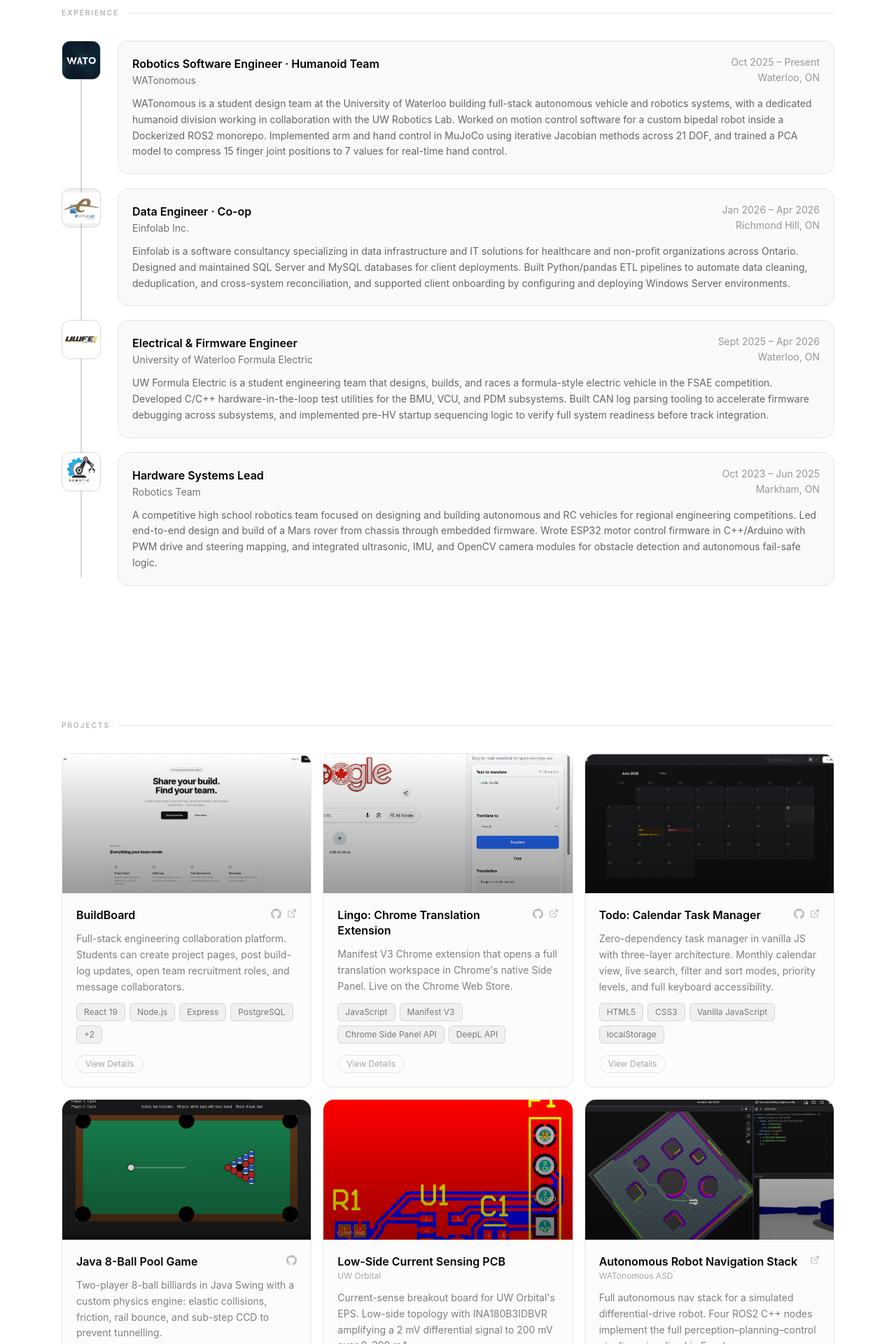
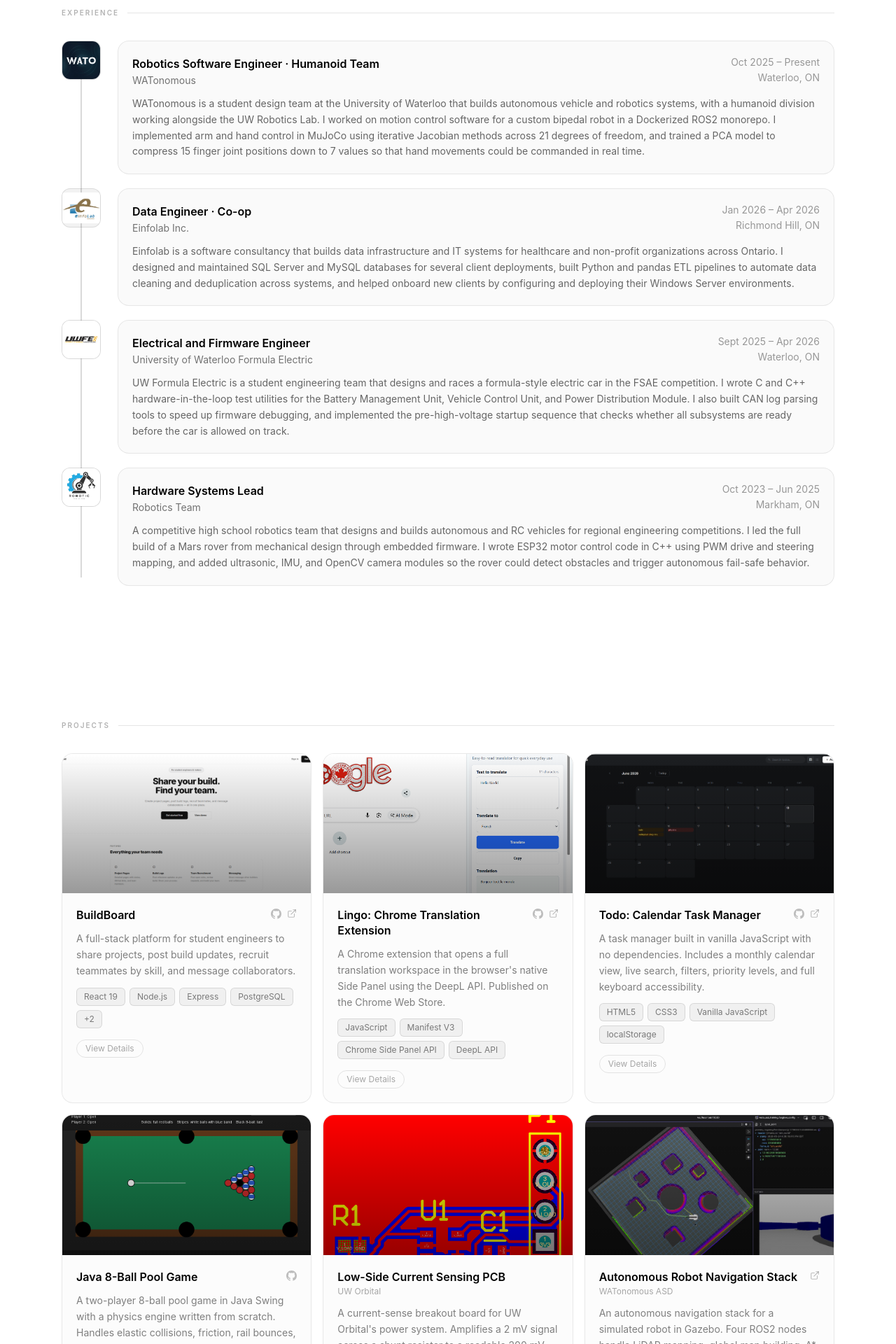
Before and after one commit to rayymondf/personal-site, a Next.js app: page / in a window 1280 px wide. Shown: the part 1480-3400 px from the top of the page at 70% size. Built offline with nearby package versions, Linux system fonts and the light colour scheme.

Commit message:
Update page.tsx

```diff
--- a/app/page.tsx
+++ b/app/page.tsx
@@ -54,7 +54,7 @@
     period: "Oct 2025 – Present",
     location: "Waterloo, ON",
     logo: "/watonomous_logo.jpg",
-    desc: "WATonomous is a student design team at the University of Waterloo building full-stack autonomous vehicle and robotics systems, with a dedicated humanoid division working in collaboration with the UW Robotics Lab. Worked on motion control software for a custom bipedal robot inside a Dockerized ROS2 monorepo. Implemented arm and hand control in MuJoCo using iterative Jacobian methods across 21 DOF, and trained a PCA model to compress 15 finger joint positions to 7 values for real-time hand control.",
+    desc: "WATonomous is a student design team at the University of Waterloo that builds autonomous vehicle and robotics systems, with a humanoid division working alongside the UW Robotics Lab. I worked on motion control software for a custom bipedal robot in a Dockerized ROS2 monorepo. I implemented arm and hand control in MuJoCo using iterative Jacobian methods across 21 degrees of freedom, and trained a PCA model to compress 15 finger joint positions down to 7 values so that hand movements could be commanded in real time.",
   },
   {
     company: "Einfolab Inc.",
@@ -62,15 +62,15 @@
     period: "Jan 2026 – Apr 2026",
     location: "Richmond Hill, ON",
     logo: "/einfolab.webp",
-    desc: "Einfolab is a software consultancy specializing in data infrastructure and IT solutions for healthcare and non-profit organizations across Ontario. Designed and maintained SQL Server and MySQL databases for client deployments. Built Python/pandas ETL pipelines to automate data cleaning, deduplication, and cross-system reconciliation, and supported client onboarding by configuring and deploying Windows Server environments.",
+    desc: "Einfolab is a software consultancy that builds data infrastructure and IT systems for healthcare and non-profit organizations across Ontario. I designed and maintained SQL Server and MySQL databases for several client deployments, built Python and pandas ETL pipelines to automate data cleaning and deduplication across systems, and helped onboard new clients by configuring and deploying their Windows Server environments.",
   },
   {
     company: "University of Waterloo Formula Electric",
-    role: "Electrical & Firmware Engineer",
+    role: "Electrical and Firmware Engineer",
     period: "Sept 2025 – Apr 2026",
     location: "Waterloo, ON",
     logo: "/waterlooformulaelectric_logo.jpg",
-    desc: "UW Formula Electric is a student engineering team that designs, builds, and races a formula-style electric vehicle in the FSAE competition. Developed C/C++ hardware-in-the-loop test utilities for the BMU, VCU, and PDM subsystems. Built CAN log parsing tooling to accelerate firmware debugging across subsystems, and implemented pre-HV startup sequencing logic to verify full system readiness before track integration.",
+    desc: "UW Formula Electric is a student engineering team that designs and races a formula-style electric car in the FSAE competition. I wrote C and C++ hardware-in-the-loop test utilities for the Battery Management Unit, Vehicle Control Unit, and Power Distribution Module. I also built CAN log parsing tools to speed up firmware debugging, and implemented the pre-high-voltage startup sequence that checks whether all subsystems are ready before the car is allowed on track.",
   },
   {
     company: "Robotics Team",
@@ -78,7 +78,7 @@
     period: "Oct 2023 – Jun 2025",
     location: "Markham, ON",
     logo: "/robotics.webp",
-    desc: "A competitive high school robotics team focused on designing and building autonomous and RC vehicles for regional engineering competitions. Led end-to-end design and build of a Mars rover from chassis through embedded firmware. Wrote ESP32 motor control firmware in C++/Arduino with PWM drive and steering mapping, and integrated ultrasonic, IMU, and OpenCV camera modules for obstacle detection and autonomous fail-safe logic.",
+    desc: "A competitive high school robotics team that designs and builds autonomous and RC vehicles for regional engineering competitions. I led the full build of a Mars rover from mechanical design through embedded firmware. I wrote ESP32 motor control code in C++ using PWM drive and steering mapping, and added ultrasonic, IMU, and OpenCV camera modules so the rover could detect obstacles and trigger autonomous fail-safe behavior.",
   },
 ];
 
@@ -100,7 +100,7 @@
     name: "BuildBoard",
     image: "/buildboard-hero.png",
     stack: ["React 19", "Node.js", "Express", "PostgreSQL", "Passport.js", "Vite"],
-    shortDesc: "Full-stack engineering collaboration platform. Students can create project pages, post build-log updates, open team recruitment roles, and message collaborators.",
+    shortDesc: "A full-stack platform for student engineers to share projects, post build updates, recruit teammates by skill, and message collaborators.",
     modalKey: "buildboard",
     repo: "https://github.com/rayymondf/Posting_Platform",
     demo: "https://posting-platform.onrender.com/",
@@ -109,7 +109,7 @@
     name: "Lingo: Chrome Translation Extension",
     image: "/lingo-ext.png",
     stack: ["JavaScript", "Manifest V3", "Chrome Side Panel API", "DeepL API"],
-    shortDesc: "Manifest V3 Chrome extension that opens a full translation workspace in Chrome's native Side Panel. Live on the Chrome Web Store.",
+    shortDesc: "A Chrome extension that opens a full translation workspace in the browser's native Side Panel using the DeepL API. Published on the Chrome Web Store.",
     modalKey: "lingo",
     repo: "https://github.com/rayymondf/Lingo_Seamless_Language_Translator",
     demo: "https://chromewebstore.google.com/detail/lingo-language-translator/okfkakjgiocfbejhmlpfmlbgjgdkddbl",
@@ -118,7 +118,7 @@
     name: "Todo: Calendar Task Manager",
     image: "/todo-app2.png",
     stack: ["HTML5", "CSS3", "Vanilla JavaScript", "localStorage"],
-    shortDesc: "Zero-dependency task manager in vanilla JS with three-layer architecture. Monthly calendar view, live search, filter and sort modes, priority levels, and full keyboard accessibility.",
+    shortDesc: "A task manager built in vanilla JavaScript with no dependencies. Includes a monthly calendar view, live search, filters, priority levels, and full keyboard accessibility.",
     modalKey: "todo",
     repo: "https://github.com/rayymondf/Todo-List-Project",
     demo: "https://rayymondf.github.io/Todo-List-Project/",
@@ -127,7 +127,7 @@
     name: "Java 8-Ball Pool Game",
     image: "/pool-game.png",
     stack: ["Java", "Java Swing", "2D Physics", "OOP"],
-    shortDesc: "Two-player 8-ball billiards in Java Swing with a custom physics engine: elastic collisions, friction, rail bounce, and sub-step CCD to prevent tunnelling.",
+    shortDesc: "A two-player 8-ball pool game in Java Swing with a physics engine written from scratch. Handles elastic collisions, friction, rail bounces, and prevents balls from tunnelling at high speeds.",
     modalKey: "pool",
     repo: "https://github.com/rayymondf/Java-Project-Billards-Game",
     demo: null,
@@ -137,7 +137,7 @@
     subtitle: "UW Orbital",
     image: "/pcb1.png",
     stack: ["Altium Designer", "INA180B3IDBVR", "PCB Design", "Analog Electronics"],
-    shortDesc: "Current-sense breakout board for UW Orbital's EPS. Low-side topology with INA180B3IDBVR amplifying a 2 mV differential signal to 200 mV over 0–200 mA.",
+    shortDesc: "A current-sense breakout board for UW Orbital's power system. Amplifies a 2 mV signal across a shunt resistor to a readable 200 mV output for an MCU ADC.",
     modalKey: "pcb",
     repo: null,
     demo: null,
@@ -147,7 +147,7 @@
     subtitle: "WATonomous ASD",
     image: "/wato-asd.png",
     stack: ["ROS2 Humble", "C++17", "Gazebo", "A*", "Pure Pursuit", "Docker"],
-    shortDesc: "Full autonomous nav stack for a simulated differential-drive robot. Four ROS2 C++ nodes implement the full perception–planning–control pipeline, visualized in Foxglove.",
+    shortDesc: "An autonomous navigation stack for a simulated robot in Gazebo. Four ROS2 nodes handle LiDAR mapping, global map building, A* path planning, and Pure Pursuit control.",
     modalKey: "wato",
     repo: null,
     demo: "https://youtu.be/jMNTflrencM",
@@ -305,7 +305,7 @@
       </div>
       <div className="space-y-4">
         <p className="text-sm text-black/60 dark:text-white/60 leading-relaxed">
-          Full-stack collaboration platform for student engineers, makers, and robotics teams — purpose-built for sharing technical projects, recruiting teammates by skill, posting build logs, and messaging collaborators.
+          BuildBoard is a collaboration platform built for student engineers, makers, and robotics teams. It gives teams a dedicated place to share their technical work, recruit members by skill set, post progress updates, and message each other directly.
         </p>
         <ModalSection title="Architecture">
           <div className="space-y-1">
@@ -343,7 +343,7 @@
       </div>
       <div className="space-y-4">
         <p className="text-sm text-black/60 dark:text-white/60 leading-relaxed">
-          Manifest V3 Chrome extension surfacing a translation workspace inside Chrome&apos;s native Side Panel. No npm packages, no build step. Live on the Chrome Web Store.
+          A Manifest V3 Chrome extension that opens a translation workspace inside the browser's native Side Panel. It has no npm dependencies and no build step, so Chrome loads it directly as a set of static files. Published on the Chrome Web Store.
         </p>
         <ModalSection title="How It Works">
           <div className="space-y-1">
@@ -371,7 +371,7 @@
       </div>
       <div className="space-y-4">
         <p className="text-sm text-black/60 dark:text-white/60 leading-relaxed">
-          Zero-dependency task manager enforcing a strict three-layer architecture (TodoModel / Storage / App). Monthly calendar view, live search, filters, priority levels, tags, and full keyboard accessibility.
+          A task manager built in vanilla JavaScript with no frameworks or dependencies. The code is split into three clear layers: a data model that handles all task logic, a storage layer that reads and writes to localStorage, and a UI layer that connects the two via event delegation.
         </p>
         <ModalSection title="Architecture">
           <div className="space-y-1">
@@ -399,7 +399,7 @@
       </div>
       <div className="space-y-4">
         <p className="text-sm text-black/60 dark:text-white/60 leading-relaxed">
-          Two-player 8-ball billiards with a fully custom physics engine — all collision detection, resolution, and movement dynamics computed from scratch on a Swing Timer game loop.
+          A two-player 8-ball pool game built in Java Swing. All physics are written from scratch on a Swing Timer game loop with no third-party libraries. The engine handles ball-to-ball collisions, friction, cushion bounces, and uses continuous collision detection to prevent fast-moving balls from passing through each other.
         </p>
         <ModalSection title="Physics Engine">
           <div className="space-y-1">
@@ -438,13 +438,13 @@
       </div>
       <div className="space-y-4">
         <p className="text-sm text-black/60 dark:text-white/60 leading-relaxed">
-          Low-side current-sense breakout board for UW Orbital&apos;s Electrical Power System. Measures DC bus current on a 5V rail over 0–200 mA and outputs an analog voltage readable by an MCU ADC.
+          A current sensing breakout board designed for UW Orbital's Electrical Power System. It measures how much current the satellite bus is drawing on a 5V rail (up to 200 mA) and outputs a proportional voltage that a microcontroller ADC can read directly.
         </p>
         <ModalSection title="Design Overview">
           <div className="space-y-1">
-            <ModalRow label="Topology" value="Low-side sensing — shunt between load return and ground." />
-            <ModalRow label="Amplifier" value="INA180B3IDBVR (100 V/V). 2 mV differential amplified to 200 mV at 200 mA." />
-            <ModalRow label="Layout" value="Altium Designer on Orbital's shared Altium 365 workspace. GND copper pour both layers." />
+            <ModalRow label="Topology" value="Low-side sensing places the shunt resistor between the load return path and ground, so both amplifier inputs stay near ground and avoid high common-mode voltage issues." />
+            <ModalRow label="Amplifier" value="INA180B3IDBVR with a fixed 100 V/V gain. At 200 mA through a 10 milliohm shunt, the 2 mV differential gets amplified to 200 mV, well within a 3.3V ADC range." />
+            <ModalRow label="Layout" value="Designed in Altium Designer on Orbital's shared Altium 365 workspace. Ground copper pour on both layers stitched with vias for a solid return path." />
           </div>
         </ModalSection>
         <div className="flex flex-wrap gap-1.5">
@@ -466,14 +466,14 @@
       <p className="text-center text-xs text-black/30 dark:text-white/30 mb-5">Live costmap, inflated obstacles, and A* path overlaid on occupancy grid</p>
       <div className="space-y-4">
         <p className="text-sm text-black/60 dark:text-white/60 leading-relaxed">
-          Full autonomous navigation stack for a simulated differential-drive robot in Gazebo. Four ROS2 C++ nodes implement the full perception–world model–planning–control pipeline.
+          An autonomous navigation stack for a simulated differential-drive robot in Gazebo. Four ROS2 C++ nodes work together to take raw sensor data and turn it into robot movement: the robot builds a map from LiDAR scans, plans a path using A*, and follows it using a Pure Pursuit controller.
         </p>
         <ModalSection title="Node Architecture">
           <ul className="space-y-2 text-sm text-black/55 dark:text-white/55">
-            <li><span className="text-black dark:text-white font-medium">Costmap</span>: Converts LiDAR scan to Cartesian grid, marks occupied cells, applies inflation kernel.</li>
-            <li><span className="text-black dark:text-white font-medium">Map Memory</span>: Fuses local costmaps into persistent global map via odometry.</li>
-            <li><span className="text-black dark:text-white font-medium">Planner (A*)</span>: A* with Euclidean heuristic, replans on map updates.</li>
-            <li><span className="text-black dark:text-white font-medium">Controller</span>: Pure Pursuit — selects lookahead waypoint, computes arc curvature, outputs Twist at 10 Hz.</li>
+            <li><span className="text-black dark:text-white font-medium">Costmap:</span> Converts incoming LiDAR scans into a 2D occupancy grid and inflates obstacles so the planner keeps a safe clearance distance.</li>
+            <li><span className="text-black dark:text-white font-medium">Map Memory:</span> Merges successive local costmaps into a persistent global map using odometry to track the robot's position over time.</li>
+            <li><span className="text-black dark:text-white font-medium">Planner (A*):</span> Finds the shortest path to the goal using A* with a Euclidean heuristic. Replans automatically when the map changes.</li>
+            <li><span className="text-black dark:text-white font-medium">Controller (Pure Pursuit):</span> Picks a lookahead point on the planned path, computes the turning radius needed to reach it, and publishes wheel velocity commands at 10 Hz.</li>
           </ul>
         </ModalSection>
         <div className="flex flex-wrap gap-1.5">
```
